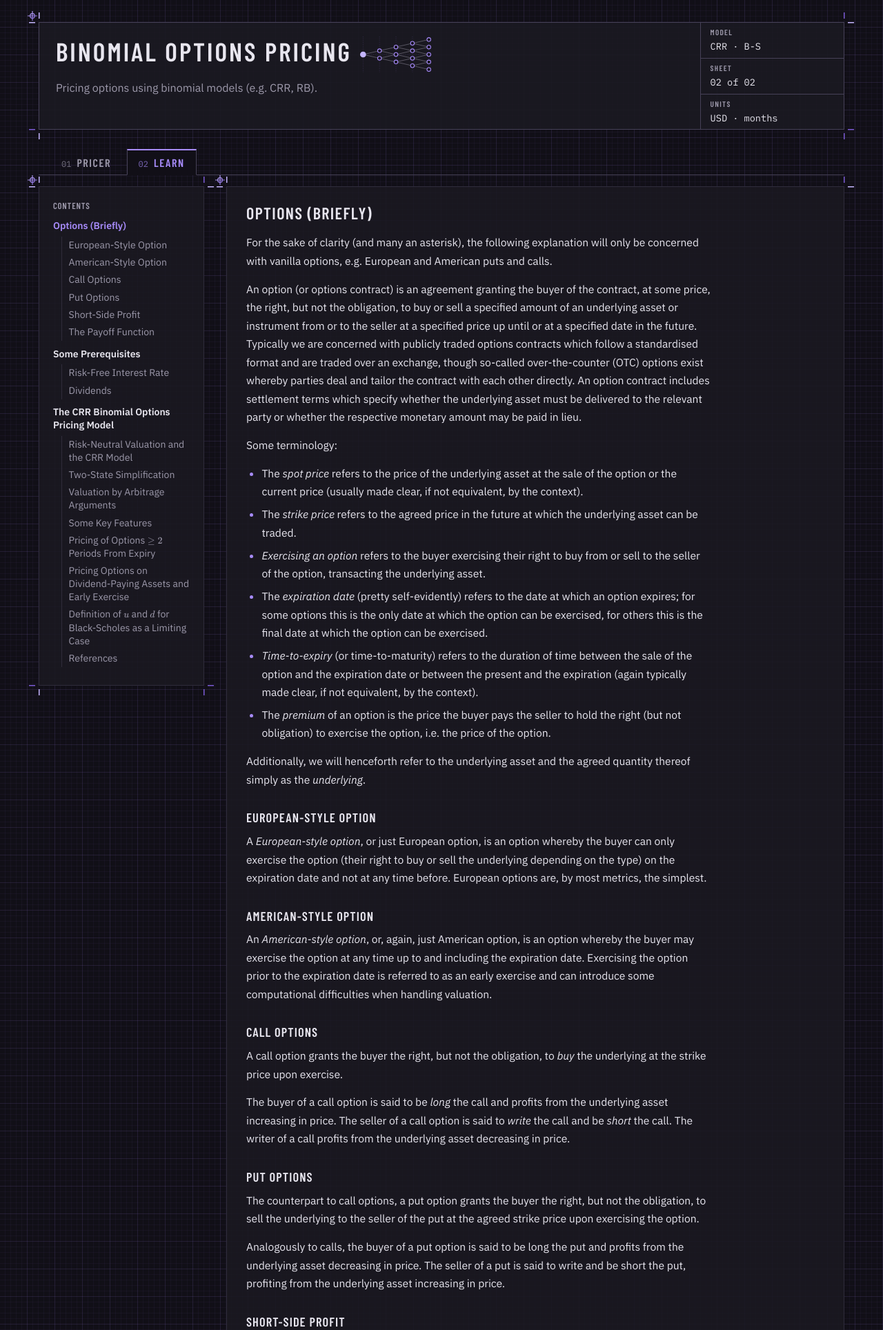
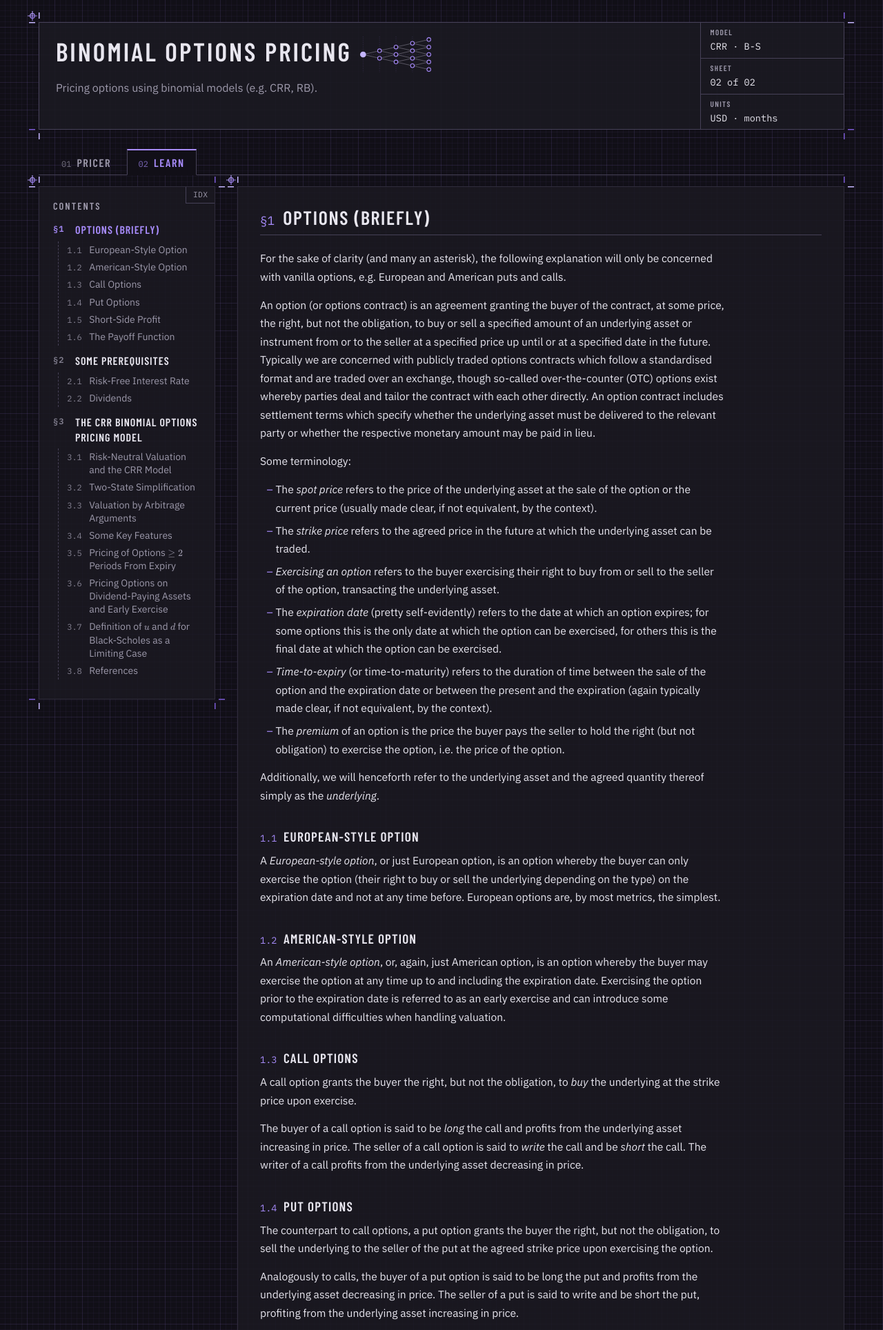
Before and after one commit to hilldean09/binomial_options_pricing, a Flask app: page /learn in a window 1280 px wide. Shown: the top 1928 px of the page at 69% size. Run offline with Flask 3, Linux system fonts and the light colour scheme; some libraries are stand-ins or nearby versions.

Commit message:
Number Learn sections and frame the payoff figure as a plate
Co-Authored-By: Claude Opus 5.5 <noreply@anthropic.com>

```diff
--- a/static/css/style.css
+++ b/static/css/style.css
@@ -1265,9 +1265,16 @@ h1, h2, h3 {
     margin: 0 auto;
     padding: 0 1rem;
     display: grid;
-    grid-template-columns: 15rem minmax(0, 1fr);
+    grid-template-columns: 16rem minmax(0, 1fr);
     gap: var(--gap);
     align-items: start;
+}
+
+/* Section numbers (§1, 1.2, ...) count the headings in reading order, so
+   the contents, built from the same headings, count alike */
+.learn-sections,
+.contents-list {
+    counter-reset: section subsection plate;
 }
 
 .learn-sections {
@@ -1293,11 +1300,10 @@ h1, h2, h3 {
 }
 
 .learn-contents h2 {
-    margin-bottom: 0.6rem;
-    color: var(--text-muted);
-    font-size: 0.8rem;
-    letter-spacing: 0.06em;
-    text-transform: uppercase;
+    margin-bottom: 0.75rem;
+    color: var(--text-muted);
+    font-size: 0.9rem;
+    letter-spacing: 0.14em;
 }
 
 .contents-list,
@@ -1308,20 +1314,52 @@ h1, h2, h3 {
 }
 
 .contents-list ol {
-    margin: 0.15rem 0 0.4rem 0.75rem;
-    padding-left: 0.6rem;
-    border-left: 1px solid var(--border);
-}
-
+    margin: 0.15rem 0 0.5rem 0.45rem;
+    padding-left: 0.75rem;
+    border-left: 1px dashed var(--border-strong);
+}
+
+.contents-list > li {
+    counter-increment: section;
+    counter-set: subsection 0;
+}
+
+.contents-list ol > li {
+    counter-increment: subsection;
+}
+
+/* Number hung in the margin, so a wrapped title lines up under itself.
+   (Not a grid: a title with maths in it is several nodes, which would
+   each take a cell.) */
 .contents-list a {
+    position: relative;
     display: block;
-    padding: 0.2rem 0;
+    padding: 0.2rem 0 0.2rem 2rem;
     color: var(--text-muted);
     font-size: 0.875rem;
     line-height: 1.35;
     text-decoration: none;
 }
 
+.contents-list a::before {
+    position: absolute;
+    top: 0.2rem;
+    left: 0;
+    color: var(--text-muted);
+    font-family: var(--mono);
+    font-size: 0.75rem;
+    line-height: 1.6;
+    opacity: 0.8;
+}
+
+.contents-list > li > a::before {
+    content: "\00a7" counter(section);
+}
+
+.contents-list ol a::before {
+    content: counter(section) "." counter(subsection);
+}
+
 /* KaTeX enlarges maths by default; keep it in step with the link text */
 .contents-list .katex {
     font-size: 1em;
@@ -1329,7 +1367,15 @@ h1, h2, h3 {
 
 .contents-list > li > a {
     color: var(--text);
+    font-family: var(--label);
+    font-size: 1rem;
     font-weight: 600;
+    letter-spacing: 0.06em;
+    text-transform: uppercase;
+}
+
+.contents-list > li > a .katex {
+    text-transform: none;
 }
 
 .contents-list a:hover,
@@ -1359,7 +1409,7 @@ h1, h2, h3 {
 /* Long-form text: lines kept to a readable length, figures full width */
 
 .prose {
-    padding: 1.5rem 1.75rem;
+    padding: 1.75rem 2rem;
     font-size: 0.975rem;
     line-height: 1.7;
 }
@@ -1368,19 +1418,51 @@ h1, h2, h3 {
     max-width: 72ch;
 }
 
+/* Section headings: the section number set out ahead, over a full rule */
 .prose h2 {
-    margin-bottom: 1rem;
-    font-size: 1.5rem;
+    display: flex;
+    align-items: baseline;
+    gap: 0.75rem;
+    max-width: none;
+    margin-bottom: 1.25rem;
+    padding-bottom: 0.6rem;
+    border-bottom: 1px solid var(--border-strong);
+    font-size: 1.75rem;
+    counter-increment: section;
+    counter-set: subsection 0;
 }
 
 .prose h3 {
-    margin: 2rem 0 0.6rem;
-    font-size: 1.15rem;
+    display: flex;
+    align-items: baseline;
+    gap: 0.6rem;
+    margin: 2.25rem 0 0.6rem;
+    font-size: 1.2rem;
+    counter-increment: subsection;
+}
+
+.prose h2::before,
+.prose h3::before {
+    flex: none;
+    color: var(--accent);
+    font-family: var(--mono);
+    font-weight: 400;
+    letter-spacing: 0;
+}
+
+.prose h2::before {
+    content: "\00a7" counter(section);
+    font-size: 1.1rem;
+}
+
+.prose h3::before {
+    content: counter(section) "." counter(subsection);
+    font-size: 0.85rem;
 }
 
 .prose h2,
 .prose h3 {
-    scroll-margin-top: 1rem;
+    scroll-margin-top: 1.5rem;
 }
 
 .prose p,
@@ -1398,12 +1480,20 @@ h1, h2, h3 {
     margin-top: 0.4rem;
 }
 
-.prose li::marker {
+.prose ul > li::marker {
+    content: "\2013  ";
     color: var(--accent);
+}
+
+.prose ol > li::marker {
+    color: var(--accent);
+    font-family: var(--mono);
+    font-size: 0.85em;
 }
 
 .prose a {
     color: var(--accent);
+    text-underline-offset: 0.2em;
 }
 
 .prose a:hover {
--- a/templates/learn.html
+++ b/templates/learn.html
@@ -6,6 +6,7 @@
     <!-- Sections are listed in texts/learn.json and rendered by learn.js -->
     <main class="learn">
         <nav class="tile learn-contents" aria-labelledby="contents-heading">
+            <span class="sheet-code" aria-hidden="true">IDX</span>
             <h2 id="contents-heading">Contents</h2>
             <ol id="learn-contents-list" class="contents-list"></ol>
         </nav>
@@ -20,6 +21,8 @@
          own ids, linking labels to fields. -->
     <template id="payoff-function-template">
         <div class="figure-card">
+            <!-- Captioned as a numbered plate; the number is a CSS counter -->
+            <p class="plate-label" aria-hidden="true">Payoff function</p>
             <div class="figure-controls">
                 <div class="field">
                     <label data-for="option_type">Option type</label>
```
Also changed, not shown: other parts of static/css/style.css (+48 -22 lines).
